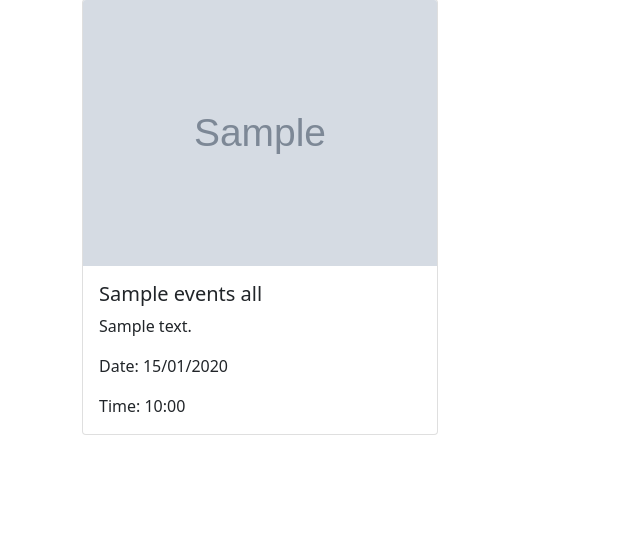
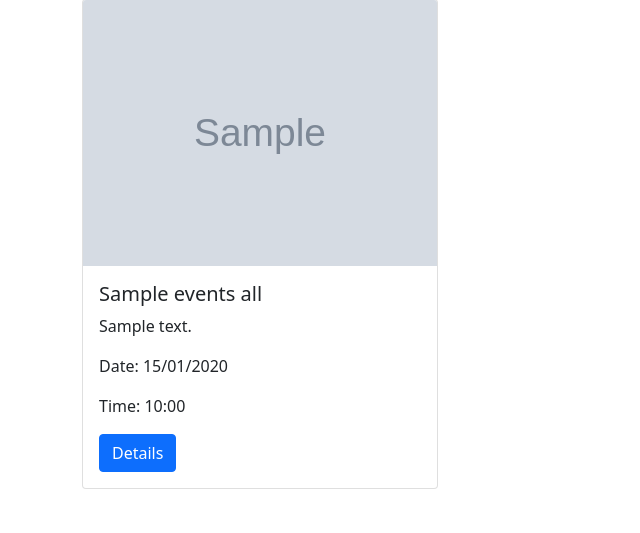
Before and after one commit to nat-oku/FE21-CR13-Natalia, a Symfony app: template eventima/templates/events/index.html.twig in a window 1280 px wide. Shown: the part 81-614 px from the top of the page, without its empty margins (0-640 px from the left). Run offline with Twig, Linux system fonts and the light colour scheme; the template is opened without the code that fills it: most values are stand-ins (such as "Sample title", 1, 10 or a date in 2020); grey boxes marked "Sample" are stand-in pictures; some libraries are stand-ins or nearby versions.

Commit message:
adding details btn to index.html.twig

```diff
--- a/eventima/templates/events/index.html.twig
+++ b/eventima/templates/events/index.html.twig
@@ -15,6 +15,7 @@
                     <p class="card-text">{{event.eventDescr}} </p>
                     <p class="card-text">Date: {{event.dateTime | date('d/m/Y ')}} </p>
                     <p class="card-text">Time: {{event.dateTime | date('H:i')}} </p>
+                    <a href="/details/{{event.id}}" class="btn btn-primary">Details</a>
                 </div>
             </div>
         </div>
```
